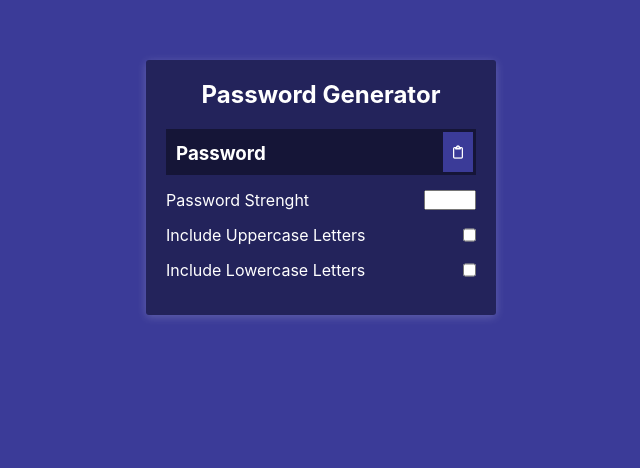
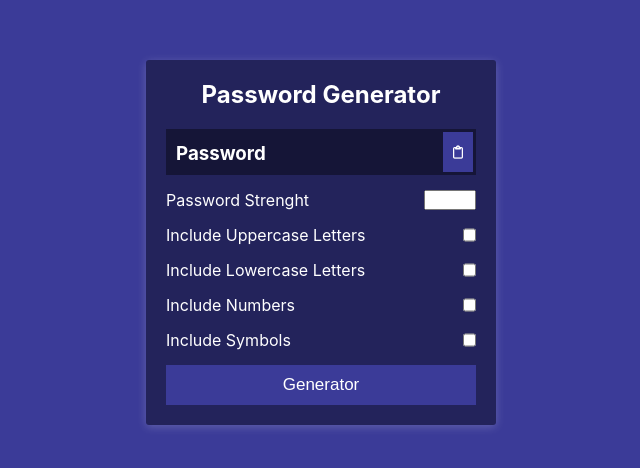
Before and after one commit to ZiyovuddinTolipov/password-generator, a React (Create React App) app: page / in a window 1280 px wide. Shown: the part 140-608 px from the top of the page, without its empty margins (319-959 px from the left). Built offline with nearby package versions, Linux system fonts and the light colour scheme.

Commit message:
add style

```diff
--- a/src/App.js
+++ b/src/App.js
@@ -41,6 +41,26 @@ function App() {
               name='lowercase-letters'
             />
           </div>
+
+          <div className='form-group'>
+            <label htmlFor='include-numbers'>Include  Numbers</label>
+            <input
+              type="checkbox"
+              id='include-numbers'
+              name='include-numbers'
+            />
+          </div>
+
+          <div className='form-group'>
+            <label htmlFor='include-symbols'>Include  Symbols</label>
+            <input
+              type="checkbox"
+              id='include-symbols'
+              name='include-symbols'
+            />
+          </div>
+
+          <button className='generator__btn'>Generator</button>
         </div>
       </div>
     </div>
--- a/src/scss/App.scss
+++ b/src/scss/App.scss
@@ -1,13 +1,10 @@
 .App {
     min-height: 100vh;
     background: #3b3b98;
-}
-
     .container {
         width: 350px;
         margin: 0 auto;
         padding-top: 200px;
-
         .generator {
             background: #23235b;
             border-radius: 3px;
@@ -37,10 +34,7 @@
                     right: 3px;
                 }
             }
-  }
-}
-
-.generator__btn {
+            &__btn {
                 background: #3b3b98;
                 border: none;
                 display: block;
@@ -50,10 +44,12 @@
                 font-size: 17px;
                 cursor: pointer;
             }
-
             .form-group {
                 display: flex;
                 justify-content: space-between;
                 color: #fff;
                 margin-bottom: 15px;
             }
+        }
+    }
+}
```
Lines whose indentation alone changed are shown as unchanged.
